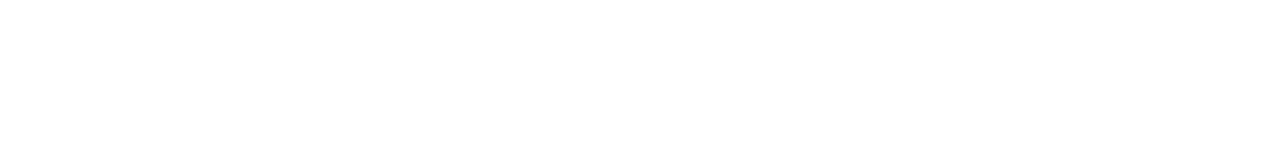
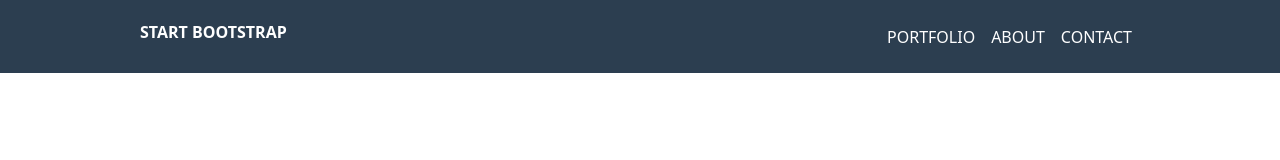
Before and after one commit to salvomc/html-css-bootstrap-freelancer, a plain HTML site: page index.html in a window 1280 px wide. Drawn offline with nearby package versions, Linux system fonts and the light colour scheme.

Commit message:
header done

```diff
--- a/css/style.css
+++ b/css/style.css
@@ -0,0 +1,45 @@
+*{
+    padding: 0;
+    margin: 0;
+    box-sizing: border-box;
+}
+
+/* header */
+
+header{
+    background-color: #2C3E50;
+}
+
+h6{
+    padding-top: 10px;
+    padding-bottom: 10px;
+    font-weight: 700;
+    color: #FFFFFF;
+}
+
+.nav-border{
+    border: 1px solid #FFFFFF;
+}
+
+.nav-filter{
+    filter: invert(100%);
+}
+
+ul{
+    list-style-type: none;
+}
+
+.white-text{
+    color: #FFFFFF;
+}
+
+/* media query */
+
+@media screen and (min-width: 720px) {
+
+    .header-container{
+        margin: 0 auto;
+        max-width: 80%;
+    }
+
+}
--- a/index.html
+++ b/index.html
@@ -4,10 +4,43 @@
     <meta charset="UTF-8">
     <meta http-equiv="X-UA-Compatible" content="IE=edge">
     <meta name="viewport" content="width=device-width, initial-scale=1.0">
+    <link rel="stylesheet" href="https://cdnjs.cloudflare.com/ajax/libs/font-awesome/6.4.0/css/all.min.css" integrity="sha512-iecdLmaskl7CVkqkXNQ/ZH/XLlvWZOJyj7Yy7tcenmpD1ypASozpmT/E0iPtmFIB46ZmdtAc9eNBvH0H/ZpiBw==" crossorigin="anonymous" referrerpolicy="no-referrer">
+    <link rel="stylesheet" href="https://cdn.jsdelivr.net/npm/bootstrap@5.3.0-alpha3/dist/css/bootstrap.min.css">
+    <script src="https://cdn.jsdelivr.net/npm/bootstrap@5.3.0-alpha3/dist/js/bootstrap.bundle.min.js" integrity="sha384-ENjdO4Dr2bkBIFxQpeoTz1HIcje39Wm4jDKdf19U8gI4ddQ3GYNS7NTKfAdVQSZe" crossorigin="anonymous"></script>
     <link rel="stylesheet" href="./css/style.css">
     <title>Bootstrap Freelancer</title>
 </head>
-<body>
-
-</body>
+    <body>
+        <!-- header -->
+        <header class="fixed-top">
+            <div class="header-container">
+                <div class="row">
+                    <div class="col-12">
+                        <nav class="navbar navbar-expand-lg">
+                            <div class="container-fluid">
+                                <a class="navbar-brand" href="#"><h6>START BOOTSTRAP</h6></a>
+                                <button class="navbar-toggler nav-border" type="button" data-bs-toggle="collapse" data-bs-target="#navbarNav" aria-controls="navbarNav" aria-expanded="false" aria-label="Toggle navigation">
+                                    <span class="navbar-toggler-icon nav-filter"></span>
+                                </button>
+                                <div class="collapse navbar-collapse justify-content-end" id="navbarNav">
+                                    <ul class="navbar-nav">
+                                        <li class="nav-item">
+                                            <a class="nav-link white-text" aria-current="page" href="#portfolio"> PORTFOLIO </a>
+                                        </li>
+                                        <li class="nav-item">
+                                            <a class="nav-link white-text" href="#about"> ABOUT</a>
+                                        </li>
+                                        <li class="nav-item">
+                                            <a class="nav-link white-text" href="#contact"> CONTACT</a>
+                                        </li>
+                                    </ul>
+                                </div>
+                            </div>
+                        </nav>
+                    </div>
+                </div>
+            </div>
+        </header>
+        <!-- fine header -->
+    </body>
 </html>
```
